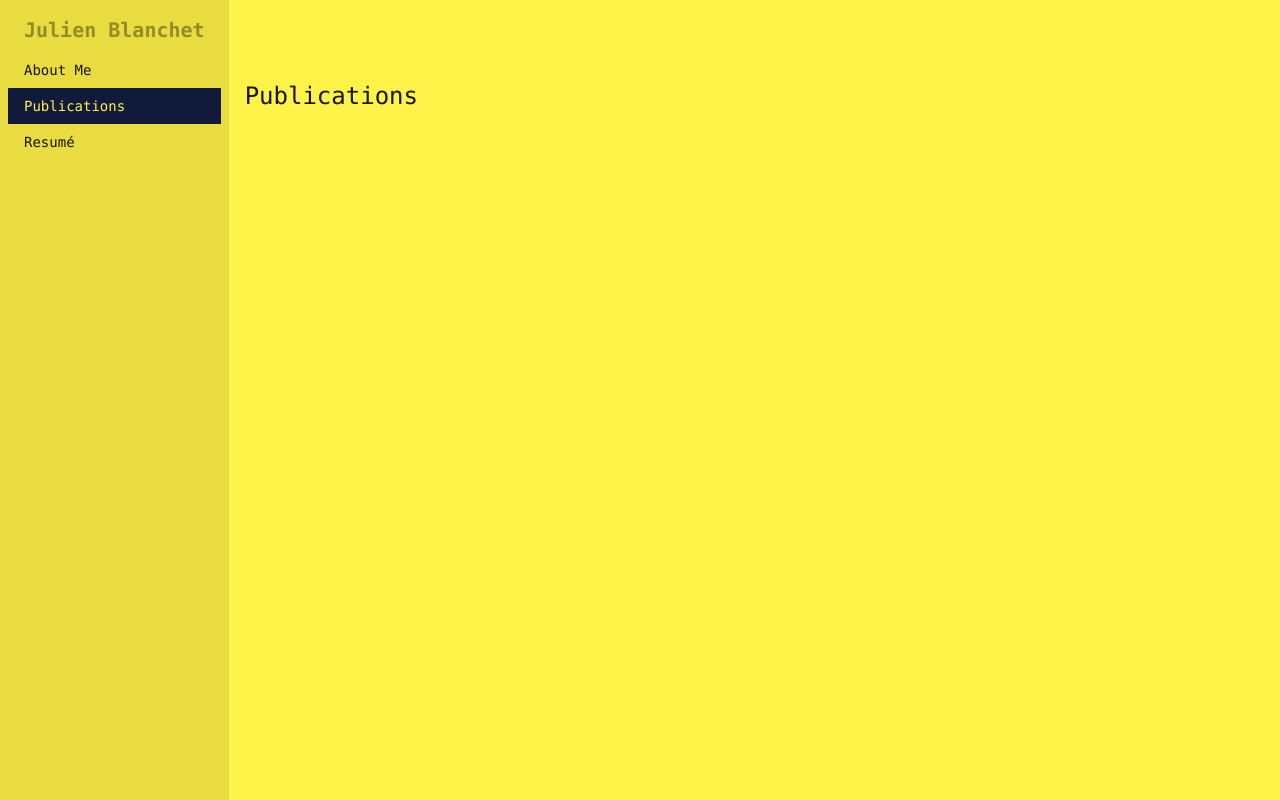
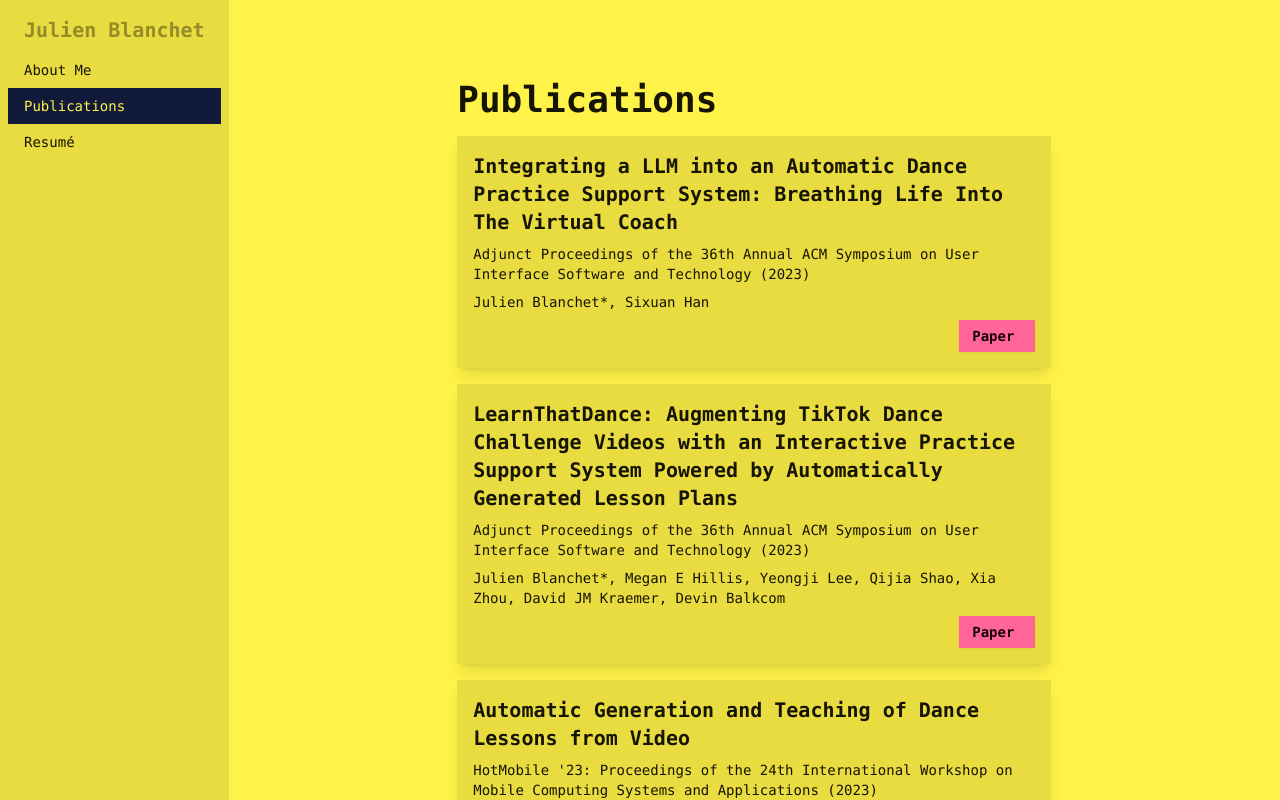
Before and after one commit to j55blanchet/j55blanchet.github.io, a SvelteKit app: page /publications in a window 1280 px wide. Shown: the top 800 px of the page. Built offline with nearby package versions, Linux system fonts and the light colour scheme.

Commit message:
Updating website content, links in sidebar

```diff
--- a/src/routes/+layout.svelte
+++ b/src/routes/+layout.svelte
@@ -76,6 +76,14 @@ let routesStates = $derived(
                     </a>
                 </li>
                 {/each}
+                <ul class="menu menu-horizontal p-0">
+                    <li><a href="https://www.linkedin.com/in/julienbblanchet/" class="btn btn-ghost text-xl btn-sm" aria-label="LinkedIn">
+                            <span class="icon-[fa6-brands--linkedin]"></span>
+                    </a></li>
+                    <li><a href="https://github.com/j55blanchet" class="btn btn-ghost text-xl btn-sm" aria-label="GitHub">
+                        <span class="icon-[fa6-brands--github]"></span>
+                    </a></li>
+                </ul>
             </ul>
         </div>
     </div>
--- a/src/routes/+page.svelte
+++ b/src/routes/+page.svelte
@@ -1,5 +1,5 @@
 <main class="mw-prose p-4 prose mx-auto">
-    <h1 class="text-2xl mb-0">Hi! I'm Julien <small class="text-base-300">He/They</small></h1>
+    <h1 class="mb-0">Hi! I'm Julien <small class="text-base-300">He/They</small></h1>
 
     <aside class="badge">PhD Student in Robotics &amp; HCI @ Dartmouth College</aside>
 
@@ -12,22 +12,12 @@
         I'm passionate about creating immersive experiences that inspire wonder, help people learn new skills, and connect people together in authentic ways.
     </p>
 
-    TODO:
+    <!-- TODO:
     <ul>
         <li>Describe research interests (up to this point)</li>
         <li>Describe research interests (next up)</li>
         <li>Describe career interests (broadly)</li>
 
         <li>Include some sort of graphics on about page to make it more interesting</li>
-    </ul>
-
-    <div>
-        <!-- Using Font Awesome 6 Brands Icons: https://icon-sets.iconify.design/fa6-brands/ -->
-        <a href="https://www.linkedin.com/in/julienbblanchet/" class="btn btn-ghost text-xl btn-sm" aria-label="LinkedIn">
-            <span class="icon-[fa6-brands--linkedin]"></span>
-        </a>
-        <a href="https://github.com/j55blanchet" class="btn btn-ghost text-xl btn-sm" aria-label="GitHub">
-            <span class="icon-[fa6-brands--github]"></span>
-        </a>
-    </div>
+   </ul> -->
 </main>
--- a/src/routes/publications/+page.svelte
+++ b/src/routes/publications/+page.svelte
@@ -1,3 +1,139 @@
-<main class="mw-prose p-4">
-    <h2 class="text-2xl">Publications</h2>
+<script lang="ts">
+
+type Publication = {
+    title: string,
+    year: number,
+    conference: string,
+    authors: string[],
+    highlightAuthorIndex: number,
+    links: {
+        title: string,
+        href: string,
+        external?: boolean,
+    }[],
+}
+
+let publications = $state(
+    [
+        {
+            title: 'Integrating a LLM into an Automatic Dance Practice Support System: Breathing Life Into The Virtual Coach',
+            year: 2023,
+            conference: 'Adjunct Proceedings of the 36th Annual ACM Symposium on User Interface Software and Technology',
+            authors: ['Julien Blanchet', 'Sixuan Han'],
+            highlightAuthorIndex: 0,
+            links: [
+                {
+                    title: 'Paper',
+                    href: 'https://dl.acm.org/doi/abs/10.1145/3586182.3625119',
+                    external: true,
+                }
+            ]
+        },
+        {
+            title: 'LearnThatDance: Augmenting TikTok Dance Challenge Videos with an Interactive Practice Support System Powered by Automatically Generated Lesson Plans',
+            year: 2023,
+            conference: 'Adjunct Proceedings of the 36th Annual ACM Symposium on User Interface Software and Technology',
+            authors: ['Julien Blanchet', 'Megan E Hillis', 'Yeongji Lee', 'Qijia Shao', 'Xia Zhou', 'David JM Kraemer', 'Devin Balkcom'],
+            highlightAuthorIndex: 0,
+            links: [
+                {
+                    title: 'Paper',
+                    href: 'https://dl.acm.org/doi/abs/10.1145/3586182.3615801',
+                    external: true,
+                }
+            ]
+        },
+        {
+            title: 'Automatic Generation and Teaching of Dance Lessons from Video',
+            year: 2023,
+            conference: 'HotMobile \'23: Proceedings of the 24th International Workshop on Mobile Computing Systems and Applications',
+            authors: ['Julien Blanchet', 'Megan E Hillis', 'Yeongji Lee', 'Qijia Shao', 'Xia Zhou', 'David JM Kraemer', 'Devin Balkcom'],
+            highlightAuthorIndex: 0,
+            links: [
+                {
+                    title: 'Paper',
+                    href: 'https://dl.acm.org/doi/abs/10.1145/3572864.3581592',
+                    external: true,
+                }
+            ]
+        },
+        {
+            title: 'Soft Lattice Modules That Behave Independently and Collectively',
+            year: 2022,
+            conference: 'IEEE Robotics and Automation Letters',
+            authors: ['Luyang Zhao', 'Yijia Wu', 'Julien Blanchet', 'Maxine Perroni-Scharf', 'Xiaonan Huang', 'Joran Booth', 'Rebecca Kramer-Bottiglio', 'Devin Balkcom'],
+            highlightAuthorIndex: 2,
+            links: [
+                {
+                    title: 'Paper',
+                    href: 'https://ieeexplore.ieee.org/abstract/document/9738480',
+                    external: true,
+                }
+            ]
+        },
+        {
+            title: 'Overlapping semantic representations of sign and speech in novice sign language learners',
+            year: 2022,
+            conference: 'Proceedings of the Annual Meeting of the Cognitive Science Society',
+            authors: ['Megan E Hillis', 'Brianna Aubrey', 'Julien Blanchet', 'Qijia Shao', 'Xia Zhou', 'Devin Balkcom', 'David JM Kraemer'],
+            highlightAuthorIndex: 2,
+            links: [
+                {
+                    title: 'Paper',
+                    href: 'https://escholarship.org/uc/item/4bw8874x',
+                    external: true,
+                }
+            ]
+        },
+        {
+            title: 'Teaching american sign language in mixed reality',
+            year: 2020,
+            conference: 'Proceedings of the ACM on Interactive, Mobile, Wearable and Ubiquitous Technologies',
+            authors: ['Qijia Shao', 'Amy Sniffen', 'Julien Blanchet', 'Megan E Hillis', 'Xinyu Shi', 'Themistoklis K Haris', 'Jason Liu', 'Jason Lamberton', 'Melissa Malzkuhn', 'Lorna C Quandt', 'James Mahoney', 'David JM Kraemer', 'Xia Zhou', 'Devin Balkcom'],
+            highlightAuthorIndex: 2,
+            links: [
+                {
+                    title: 'Paper',
+                    href: 'https://dl.acm.org/doi/abs/10.1145/3432211',
+                    external: true,
+                }
+            ]
+        }
+    ] as Publication[]
+)
+</script>
+
+<main class="max-w-prose p-4 p-4 mx-auto">
+    <div class="prose">
+        <h1 class="">Publications</h1>
+    </div>
+
+    <div class="space-y-4 mt-4">
+    {#each publications as pub}
+        <div class="card shadow-lg compact bg-base-200">
+            <div class="card-body">
+                <h2 class="card-title">{pub.title}</h2>
+                <h3 class="card-subtitle">{pub.conference} ({pub.year})</h3>
+                <p class="card-text">
+                    {#each pub.authors as author, i}
+                        {author}{i == pub.highlightAuthorIndex ? '*' : ''}{i == pub.authors.length - 1 ? '' : ', '}
+                    {/each}
+                </p>
+                {#if pub.links.length > 0}
+                <div class="card-actions justify-end">
+                    {#each pub.links as link}
+                        <a href={link.href} class="btn btn-primary btn-sm">
+                            {link.title}
+                            {#if link.external}
+                                <span class="icon-[ic--baseline-open-in-new]"></span>
+                            {/if}
+                        </a>
+
+                    {/each}
+                </div>
+                {/if}
+            </div>
+        </div>
+    {/each}
+    </div>
 </main>
```
